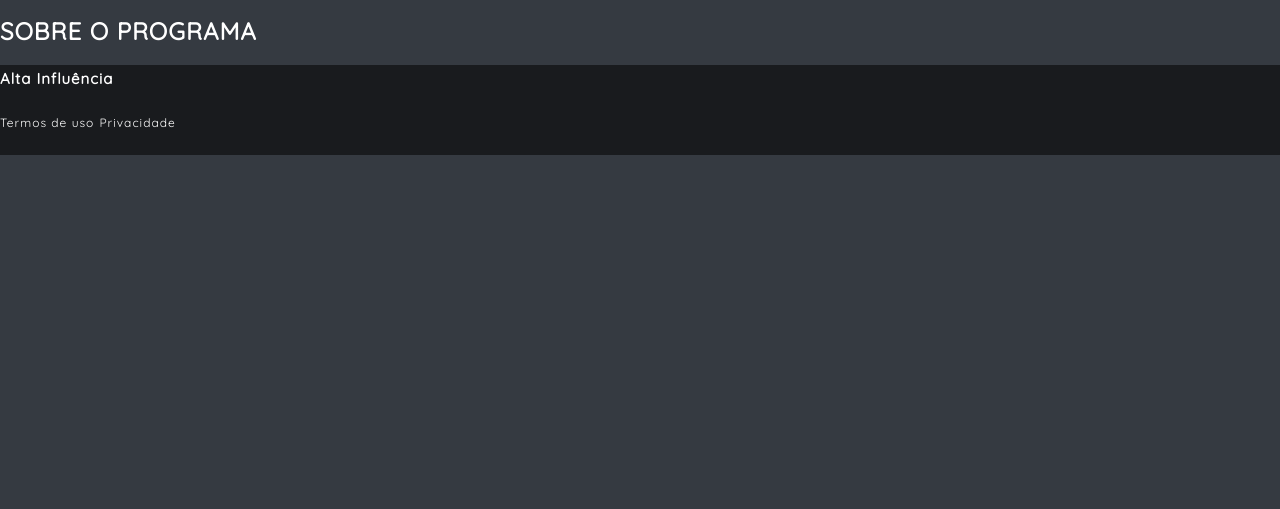
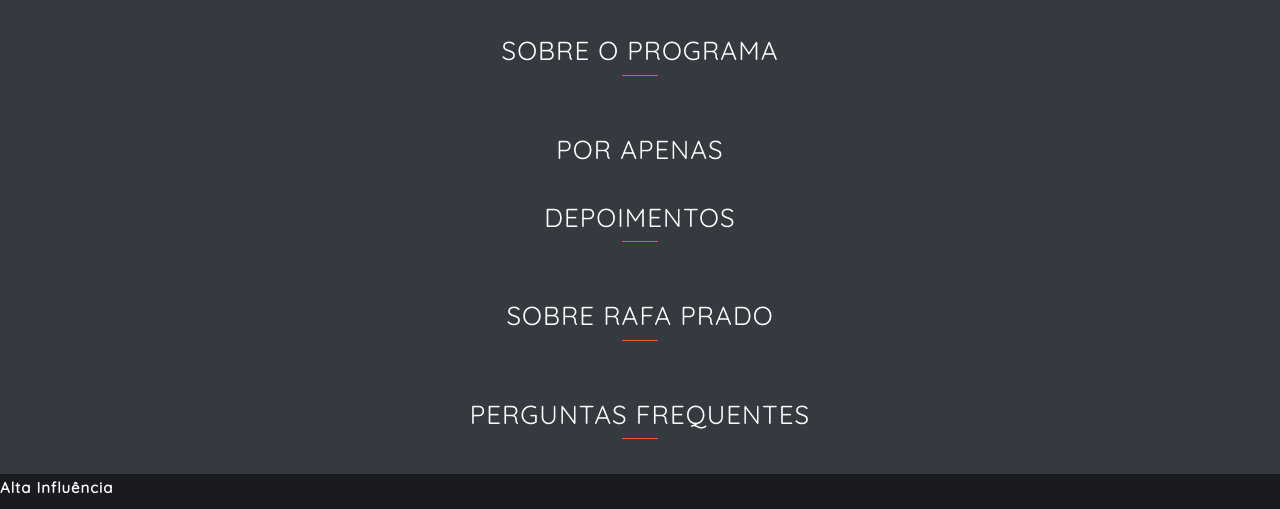
Before and after one commit to GabsFosco/alta-influencia, a plain HTML site: page index.html in a window 1280 px wide. Shown: the part 636-1145 px from the top of the page. Before the commit the page ends 800 px from the top, so only its background shows below. Drawn offline with Linux system fonts and the light colour scheme.

Commit message:
Add files via upload

```diff
--- a/index.html
+++ b/index.html
@@ -43,6 +43,29 @@
     </section>
     <section id="sobre">
         <h2>SOBRE O PROGRAMA</h2>
+        <div class="borda-inferior"></div>
+    </section>
+    <section id="valores">
+        <h2>POR APENAS</h2>
+
+    </section>
+    <section id="depoimentos">
+        <div>
+            <h2>DEPOIMENTOS</h2>
+            <div class="borda-inferior"></div>
+        </div>
+    </section>
+    <section id="sobre-rafa-prado">
+        <div>
+            <h2>SOBRE RAFA PRADO</h2>
+            <div class="borda-inferior"></div>
+        </div>
+    </section>
+    <section id="faq">
+        <div>
+            <h2>PERGUNTAS FREQUENTES</h2>
+            <div class="borda-inferior"></div>
+        </div>
     </section>
 
     <footer>
--- a/stylesheet.css
+++ b/stylesheet.css
@@ -12,13 +12,24 @@ h1 {
     font-weight: 100;
 }
 
+h2 {
+    font-size: 26px;
+    font-weight: 100;
+    text-align: center;
+    margin-top: 40px;
+}
+
 header {
     display: inline-block;
     position: fixed;
     top: 0;
     height: 50px;
     width: 100%;
+    z-index: 100;
     border-bottom: 2px solid #656e7c;
+    box-shadow: 0 2px 5px #2d3136;
+    /*white-space: nowrap;
+    overflow: hidden;*/
     background-image: linear-gradient(
         to bottom,
         #12151a,
@@ -54,10 +65,9 @@ header {
 }
 
 #intro {
-    background: radial-gradient(100px 50px at right, #353a41, transparent), url(_img/bg1.jpg);
+    background: radial-gradient(420px 420px at 65% 30%, #2d313657, #2d3136f3), url(_img/bg1.jpg);
     background-repeat: no-repeat;
-    background-size: 100% auto;
-    background-position: 0 -180px;
+    background-position: top right;
     border-bottom: 2px solid #656e7c;
 }
 
@@ -65,6 +75,7 @@ header {
     display: block;
     width: 420px;
     font-size: 20px;
+    text-shadow: 1px 1px 1px #2d313657,2px 2px 1px #2d313657,3px 3px 1px #2d313657,4px 4px 1px #2d313657;
     padding: 130px 0 0 90px;
 }
 
@@ -92,6 +103,14 @@ header {
     border-right: 1px solid #f15742;
     border-bottom: 1px solid #f15742;
     margin: 26px 0 0 -106px;
+}
+
+.borda-inferior {
+    width: 36px;
+    height: 20px;
+    margin: -12px auto 0 auto;
+    border-top: 1px solid #f15742;
+    position: relative;
 }
 
 #descer {
@@ -140,4 +159,8 @@ footer {
 
 @media (max-width: 768px) {
 
+    #nav-header {
+        margin: 20px;
+    }
+
 }
```
Also changed, not shown: _img/bg0.jpg (added), _img/bg01.jpg (added), _img/bg1.jpg.
